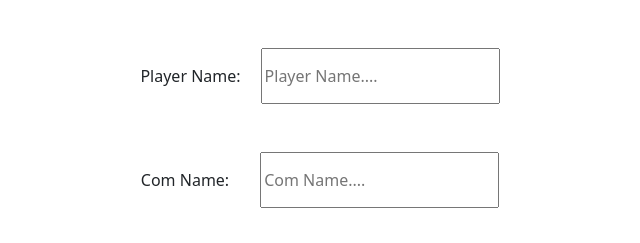
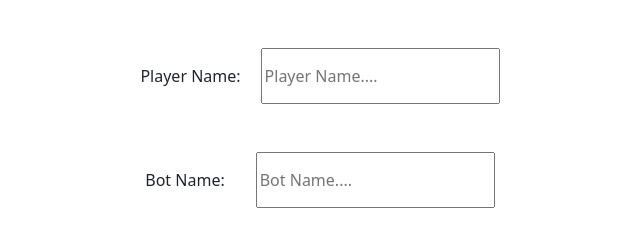
Before and after one commit to FhLk/BlackJack-Game, a Vue app: page / in a window 1280 px wide. Both pictures are taken after a click on the button "Play". Shown: the top 243 px of the page, without its empty margins (320-960 px from the left). Built offline with nearby package versions, Linux system fonts and the light colour scheme.

Commit message:
Update interface Game

```diff
--- a/src/components/App.vue
+++ b/src/components/App.vue
@@ -291,10 +291,10 @@ const endGame=()=>{
         />
       </div>
       <div class="field-name-text">
-        <p class="field-name-text-text">Com Name:</p>
+        <p class="field-name-text-text">Bot Name:</p>
         <input
           type="text"
-          placeholder="Com Name...."
+          placeholder="Bot Name...."
           v-model="bot.name"
           class="field-name-text-text-input"
         />
@@ -334,13 +334,13 @@ const endGame=()=>{
               >Stop</span
             >
           </p>
-          <p v-if="turn == 0">-----Turn Of Player-----</p>
-          <p v-else-if="turn == 1">-----Turn Of COM1-----</p>
+          <p v-if="turn == 0">-----Turn Of {{player.name}}-----</p>
+          <p v-else-if="turn == 1">-----Turn Of {{bot.name}}-----</p>
           <div v-else>
             <p>-----Result-----</p>
             <div class="winnerRound" v-show="turn == 2">
               THE WINNER THIS ROUND IS
-              {{ winRound(sumOfplayer, sumOfbot) }} score: +1
+              {{ winRound(sumOfplayer, sumOfbot) }}
             </div>
             <button @click="nextRound" v-show="turn == 2" class="button-next">Next Round</button>
           </div>
@@ -383,6 +383,11 @@ const endGame=()=>{
   </ul>
 </p>
 <div class="final-field" v-show="GameField==false">
+<p class="score-board">
+          <div>
+            {{ player.name }} | {{ player.score }} - {{ bot.score }} | {{ bot.name }}
+            </div>
+        </p>
 <div class="winnerGame">
   THE WINNER GAME IS {{winGame(player.score,bot.score)}} !!!!!!
 </div>
@@ -391,6 +396,7 @@ const endGame=()=>{
 </div>
     </div>
   </div>
+
 </template>
 
 <style>
```
